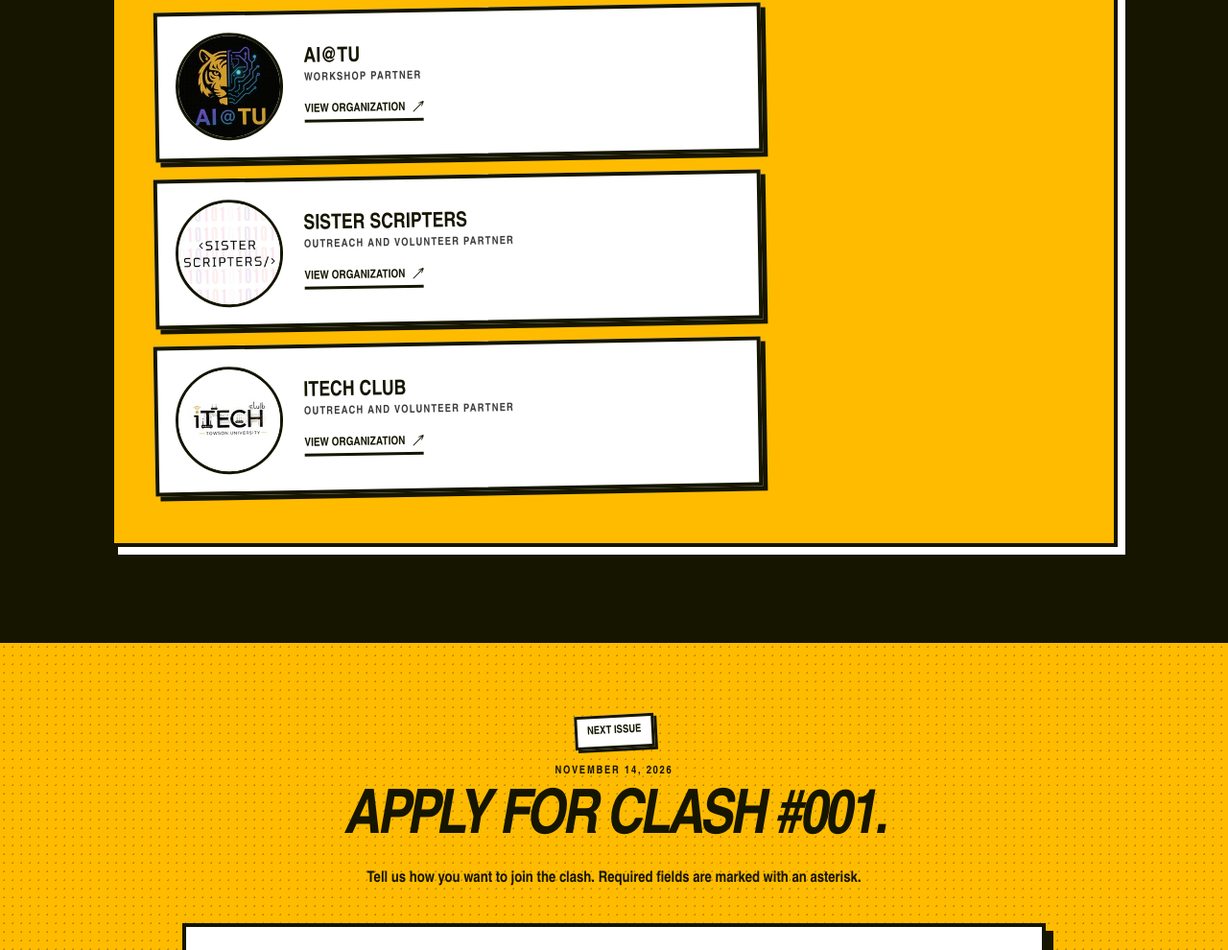
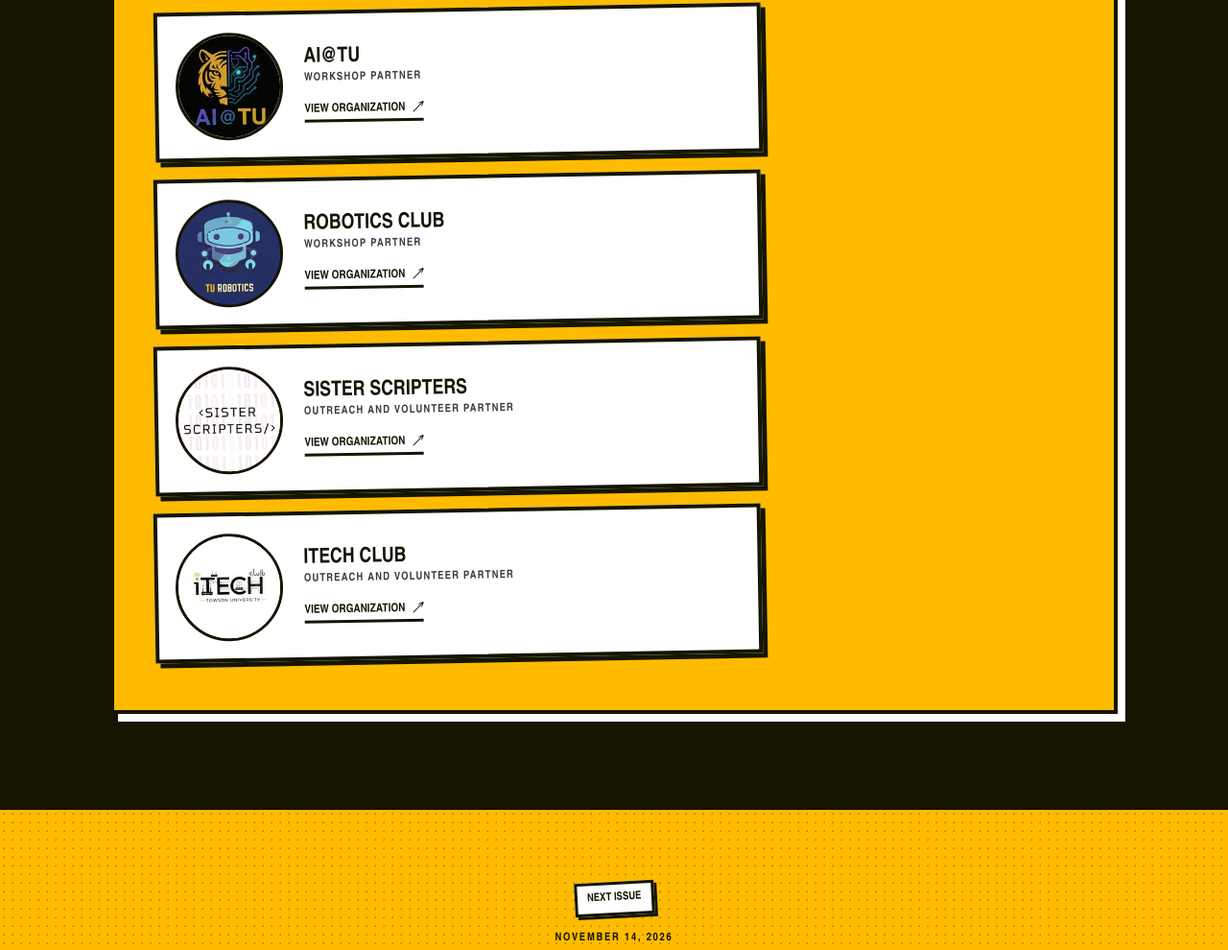
Before and after one commit to Low-Key-N/Code-Clash-TU, a website: page index.html in a window 1280 px wide. Shown: the part 5495-6485 px from the top of the page at 96% size. Drawn offline with Linux system fonts and the light colour scheme; no server answers.

Commit message:
Add Robotics Club workshop partner

```diff
--- a/index.html
+++ b/index.html
@@ -458,6 +458,21 @@
             </div>
           </article>
           <article class="community-partner-card">
+            <span class="community-partner-logo-frame">
+              <img src="assets/tu-robotics-logo.jpg" alt="Robotics Club" />
+            </span>
+            <div>
+              <h3>Robotics Club</h3>
+              <p>Workshop partner</p>
+              <a
+                class="community-partner-link"
+                href="https://involved.towson.edu/organization/roboticsclub"
+                target="_blank"
+                rel="noopener noreferrer"
+              >View organization <span aria-hidden="true">↗</span></a>
+            </div>
+          </article>
+          <article class="community-partner-card">
             <img src="assets/sister-scripters-logo.jpg" alt="Sister Scripters" />
             <div>
               <h3>Sister Scripters</h3>
--- a/styles.css
+++ b/styles.css
@@ -1459,6 +1459,22 @@
   transform: rotate(-1deg);
 }
 .community-partner-card img { width: 112px; aspect-ratio: 1; object-fit: cover; border: 3px solid var(--ink); border-radius: 50%; }
+.community-partner-logo-frame {
+  width: 112px;
+  aspect-ratio: 1;
+  overflow: hidden;
+  border: 3px solid var(--ink);
+  border-radius: 50%;
+  background: #17275f;
+}
+.community-partner-card .community-partner-logo-frame img {
+  display: block;
+  width: 100%;
+  height: 100%;
+  border: 0;
+  border-radius: 0;
+  transform: scale(1.04);
+}
 .community-partner-card h3 { margin: 0 0 4px; font-size: 1.35rem; text-transform: uppercase; }
 .community-partner-card p { margin: 0; color: var(--tu-graphite); font-size: .72rem; font-weight: 900; letter-spacing: .1em; text-transform: uppercase; }
 .community-partner-link {
@@ -1824,6 +1840,8 @@
   .sponsor-featured-copy p { padding: 16px 0 0; border-top: 3px solid var(--ink); border-left: 0; }
   .community-partner-card { grid-template-columns: 78px 1fr; gap: 14px; padding: 13px; }
   .community-partner-card img { width: 78px; }
+  .community-partner-logo-frame { width: 78px; }
+  .community-partner-card .community-partner-logo-frame img { width: 100%; }
   .community-partner-card h3 { font-size: 1.05rem; }
 }
 
```
Also changed, not shown: assets/tu-robotics-logo.jpg (added).
